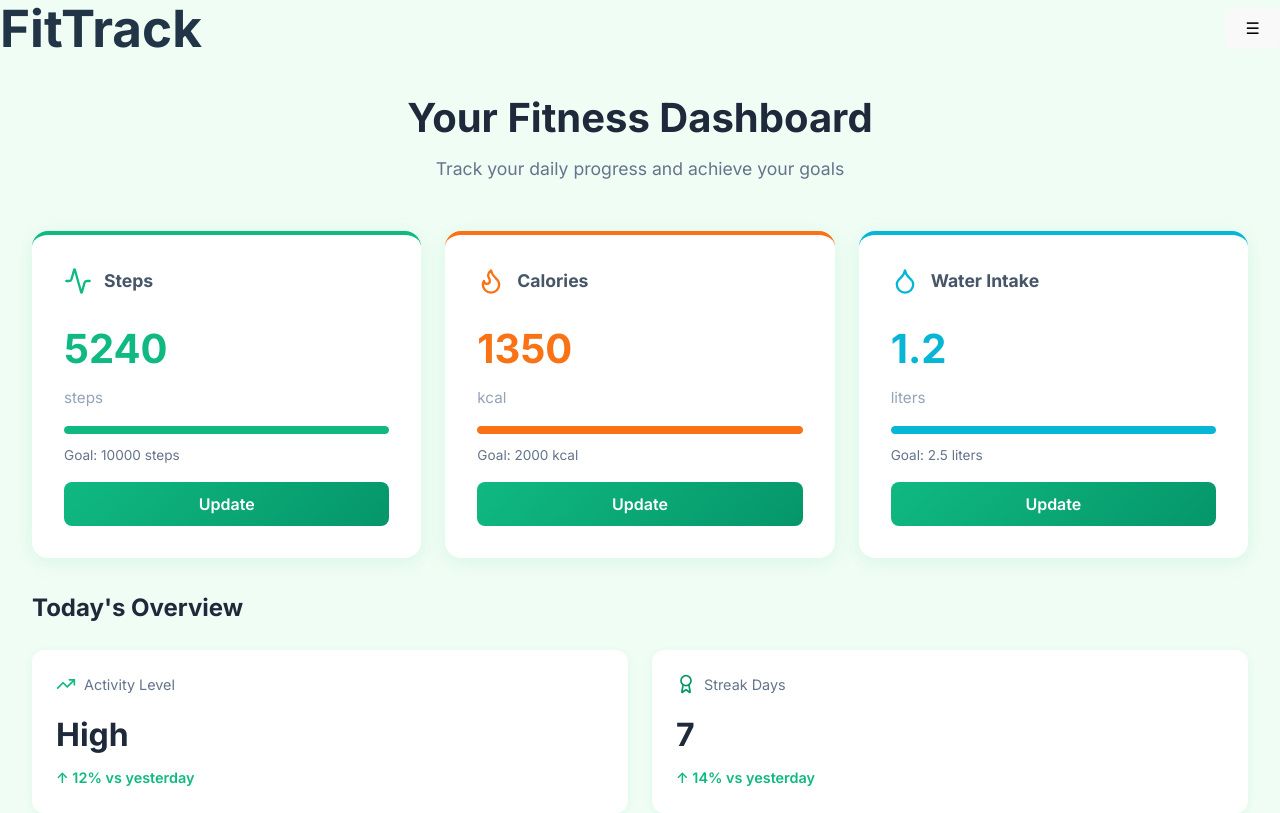
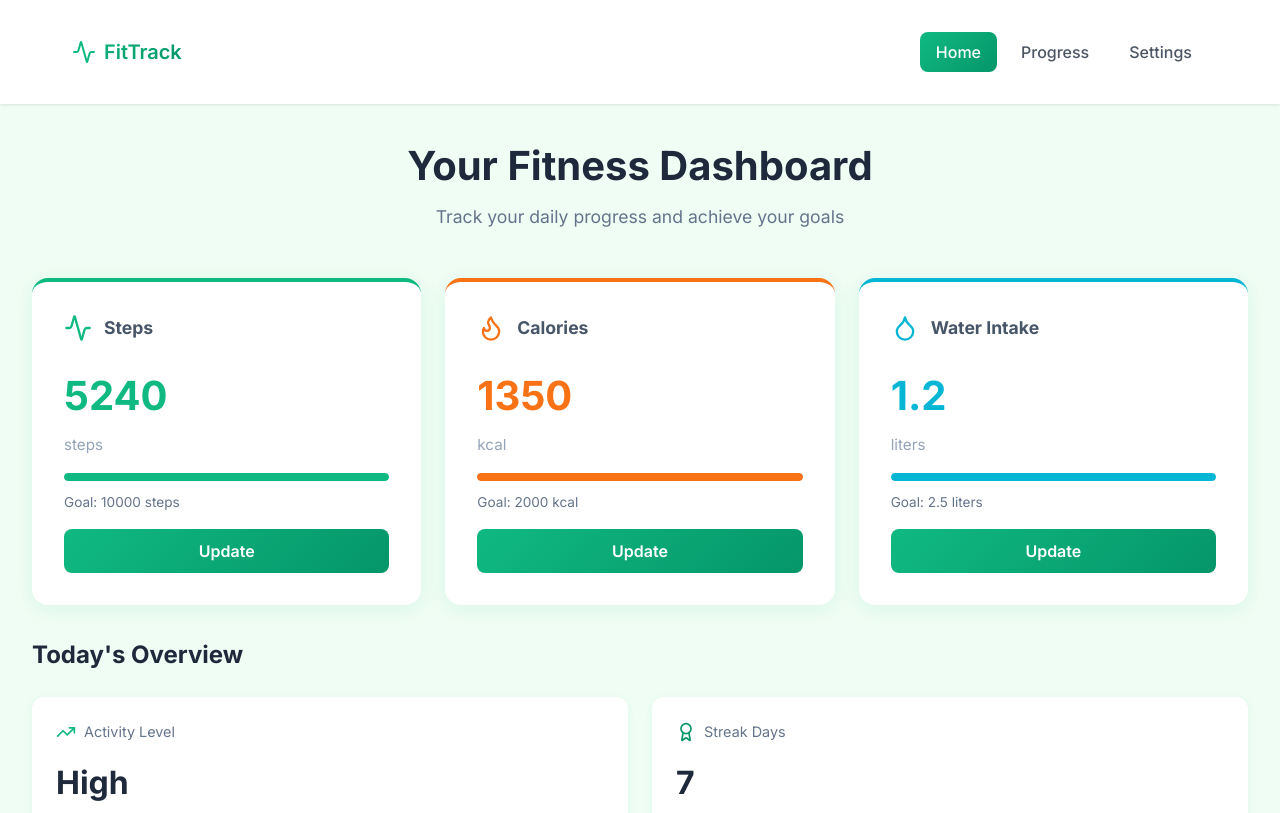
Before and after one commit to Dee-webtech/Fitness-tracker-tsx-reactjs, a React (Vite) app: page / in a window 1280 px wide. Shown: the top 813 px of the page. Built offline with nearby package versions, Linux system fonts and the light colour scheme.

Commit message:
Add responsive navbar with hamburger menu

```diff
--- a/src/components/Navbar.tsx
+++ b/src/components/Navbar.tsx
@@ -1,58 +1,51 @@
-import { useState } from "react";
-import type { Page } from "../App";
+import React, { useState } from 'react';
+import { Activity } from 'lucide-react';
 
-interface NavbarProps {
-  currentPage: Page;
-  setCurrentPage: React.Dispatch<React.SetStateAction<Page>>;
-}
-
-const Navbar: React.FC<NavbarProps> = ({ currentPage, setCurrentPage }) => {
-    console.log('Viewport width:', window.innerWidth); // <-- ADD THIS LINE HERE
-
+const Navbar = ({ currentPage, setCurrentPage }) => {
   const [isOpen, setIsOpen] = useState(false);
 
   const navItems = [
-    { name: "Home", id: "home" },
-    { name: "Progress", id: "progress" },
-    { name: "Settings", id: "settings" },
+    { name: 'Home', id: 'home' },
+    { name: 'Progress', id: 'progress' },
+    { name: 'Settings', id: 'settings' },
   ];
 
   return (
-    <nav className="flex items-center justify-between px-4 py-3 bg-white shadow-md relative z-50">
+    <nav className="navbar" role="navigation" aria-label="Main navigation">
+      <div className="navbar-inner">
         {/* Logo */}
-      <h1 className="text-2xl font-bold text-green-600">FitTrack</h1>
+        <div className="logo" onClick={() => { setCurrentPage('home'); setIsOpen(false); }} style={{ cursor: 'pointer' }}>
+          <Activity size={24} className="logo-icon" />
+          <span className="logo-text">FitTrack</span>
+        </div>
 
-      {/* Hamburger Icon (mobile) */}
+        {/* Hamburger (mobile) */}
         <button
-        className="md:hidden text-2xl focus:outline-none"
+          className="hamburger"
+          aria-label="Toggle menu"
+          aria-expanded={isOpen}
           onClick={() => setIsOpen(!isOpen)}
-        aria-label="Toggle menu"
+          type="button"
         >
-        ☰
+          <span className="hamburger-icon">☰</span>
         </button>
 
-      {/* Navigation Links */}
-      <ul
-        className={`md:flex md:space-x-6 font-medium ${
-          isOpen ? "block" : "hidden"
-        } absolute md:static bg-white w-full left-0 top-14 md:w-auto text-center md:text-left shadow-md md:shadow-none transition-all duration-300`}
-      >
-        {navItems.map((item) => (
-          <li key={item.id} className="p-2 md:p-0">
-            <button
-              onClick={() => {
-                setCurrentPage(item.id as Page);
-                setIsOpen(false);
-              }}
-              className={`block w-full text-gray-700 hover:text-green-600 transition ${
-                currentPage === item.id ? "text-green-600 font-semibold" : ""
-              }`}
+        {/* Links */}
+        <ul className={`nav-links ${isOpen ? 'open' : ''}`}>
+          {navItems.map(item => (
+            <li
+              key={item.id}
+              className={currentPage === item.id ? 'active' : ''}
+              onClick={() => { setCurrentPage(item.id); setIsOpen(false); }}
+              role="button"
+              tabIndex={0}
+              onKeyDown={(e) => { if (e.key === 'Enter') { setCurrentPage(item.id); setIsOpen(false); } }}
             >
               {item.name}
-            </button>
             </li>
           ))}
         </ul>
+      </div>
     </nav>
   );
 };
--- a/src/index.css
+++ b/src/index.css
@@ -68,3 +68,115 @@ button:focus-visible {
     background-color: #f9f9f9;
   }
 }
+
+
+.hamburger {
+  display: none;
+}
+
+@media (max-width: 768px) {
+  .hamburger {
+    display: block;
+  }
+}
+
+
+.navbar {
+  background-color: white;
+  box-shadow: 0 1px 3px rgba(0, 0, 0, 0.1);
+    width: 100%;
+}
+
+.navbar-inner {
+  display: flex;
+  justify-content: space-between;
+  align-items: center;
+  padding: 1rem 2rem;
+  max-width: 1200px;
+  margin: 0 auto;
+    width: 100%;
+}
+
+.logo {
+  display: flex;
+  align-items: center;
+  gap: 0.5rem;
+}
+
+.logo-icon {
+  color: #10b981;
+}
+
+.logo-text {
+  font-size: 1.25rem;
+  font-weight: 600;
+  color: #1f2937;
+}
+
+.nav-links {
+  display: flex;
+  list-style: none;
+  gap: 0.5rem;
+  margin: 0;
+  padding: 0;
+  align-items: center;
+}
+
+.nav-links li {
+  cursor: pointer;
+  padding: 0.5rem 1rem;
+  border-radius: 0.5rem;
+  color: #4b5563;
+  transition: background-color 0.2s;
+}
+
+.nav-links li:hover {
+  background-color: #f3f4f6;
+}
+
+.nav-links li.active {
+  background-color: #10b981;
+  color: white;
+}
+
+.hamburger {
+  display: none;
+  background: none;
+  border: none;
+  font-size: 1.5rem;
+  cursor: pointer;
+  color: #1f2937;
+  padding: 0.5rem;
+}
+
+@media (max-width: 768px) {
+  .hamburger {
+    display: block;
+  }
+
+  .nav-links {
+    display: none;
+    position: absolute;
+    top: 100%;
+    left: 0;
+    right: 0;
+    background: white;
+    flex-direction: column;
+    padding: 1rem;
+    box-shadow: 0 4px 6px rgba(0, 0, 0, 0.1);
+    gap: 0;
+  }
+
+  .nav-links.open {
+    display: flex;
+  }
+
+  .nav-links li {
+    width: 100%;
+    padding: 1rem;
+  }
+
+  .navbar {
+    position: relative;
+  }
+}
```
Lines whose indentation alone changed are shown as unchanged.
